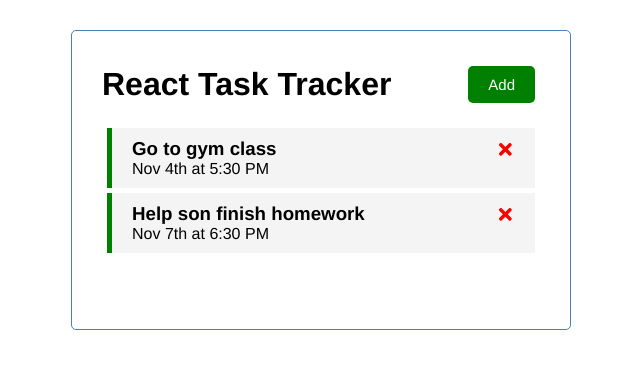
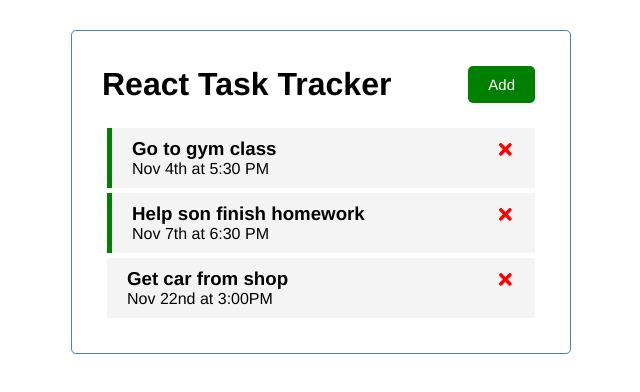
Before and after one commit to JDixon1995/Task-Tracker-App, a React (Create React App) app: page / in a window 1280 px wide. Shown: the top 392 px of the page, without its empty margins (319-959 px from the left). Built offline with nearby package versions, Linux system fonts and the light colour scheme; data requests are answered from the project's data file.

Commit message:
app now has functionality to POST tasks to the back-end w/ an async await function.

```diff
--- a/db.json
+++ b/db.json
@@ -11,6 +11,12 @@
       "text": "Help son finish homework",
       "day": "Nov 7th at 6:30 PM",
       "reminder": true
+    },
+    {
+      "text": "Get car from shop",
+      "day": "Nov 22nd at 3:00PM",
+      "reminder": false,
+      "id": 4
     }
   ]
 }
--- a/src/App.js
+++ b/src/App.js
@@ -27,11 +27,23 @@
   }
 
 // Add Task
-const addTask = (task) => {
-  const id = Math.floor(Math.random() * 10000) + 1
+const addTask = async (task) => {
+  const res = await fetch('http://localhost:5000/tasks', {
+    method: 'POST',
+    headers: {
+      'Content-Type': 'application/json'
+    },
+    body: JSON.stringify(task)
+  })
+
+  const data = res.json()
+
+  setTasks([...tasks], data)
+  /* const id = Math.floor(Math.random() * 10000) + 1
 
   const newTask = {id, ...task }
   setTasks([...tasks, newTask])
+  */
 }
 
  //Delete Task
```
